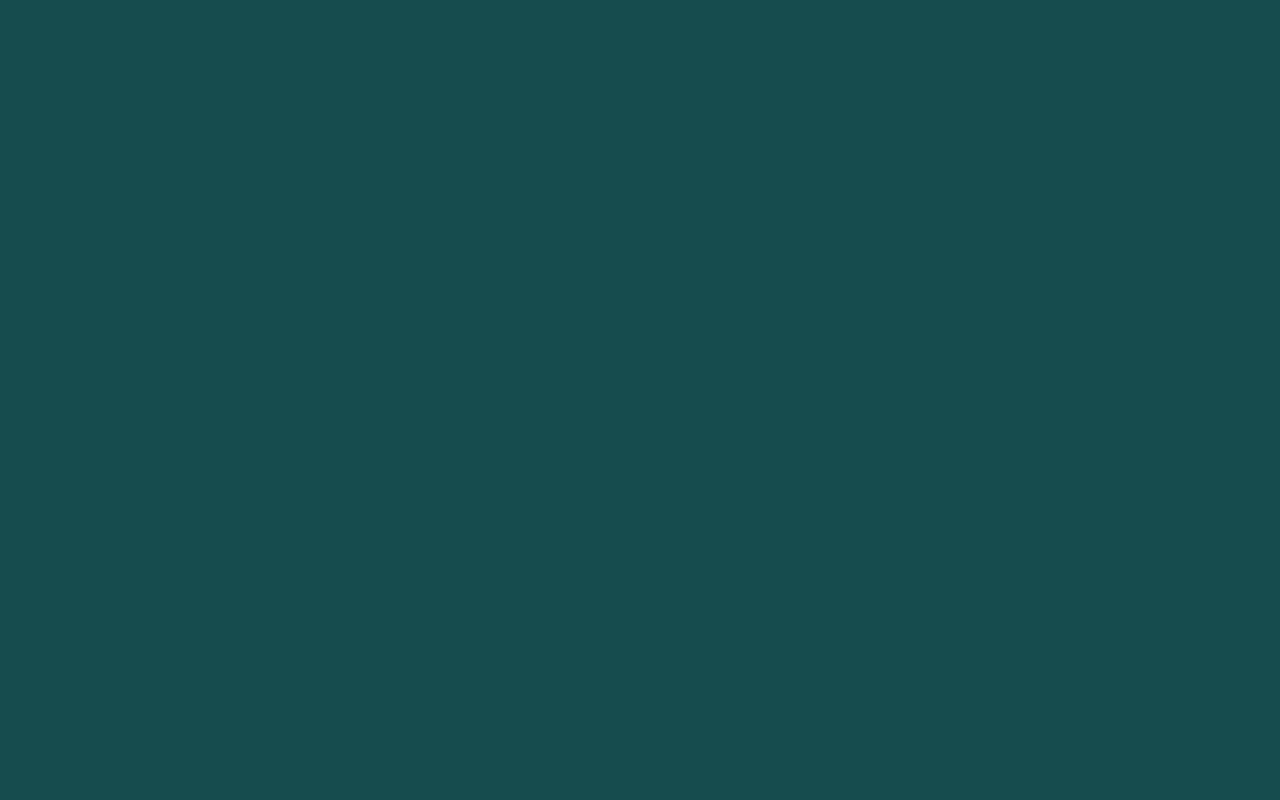
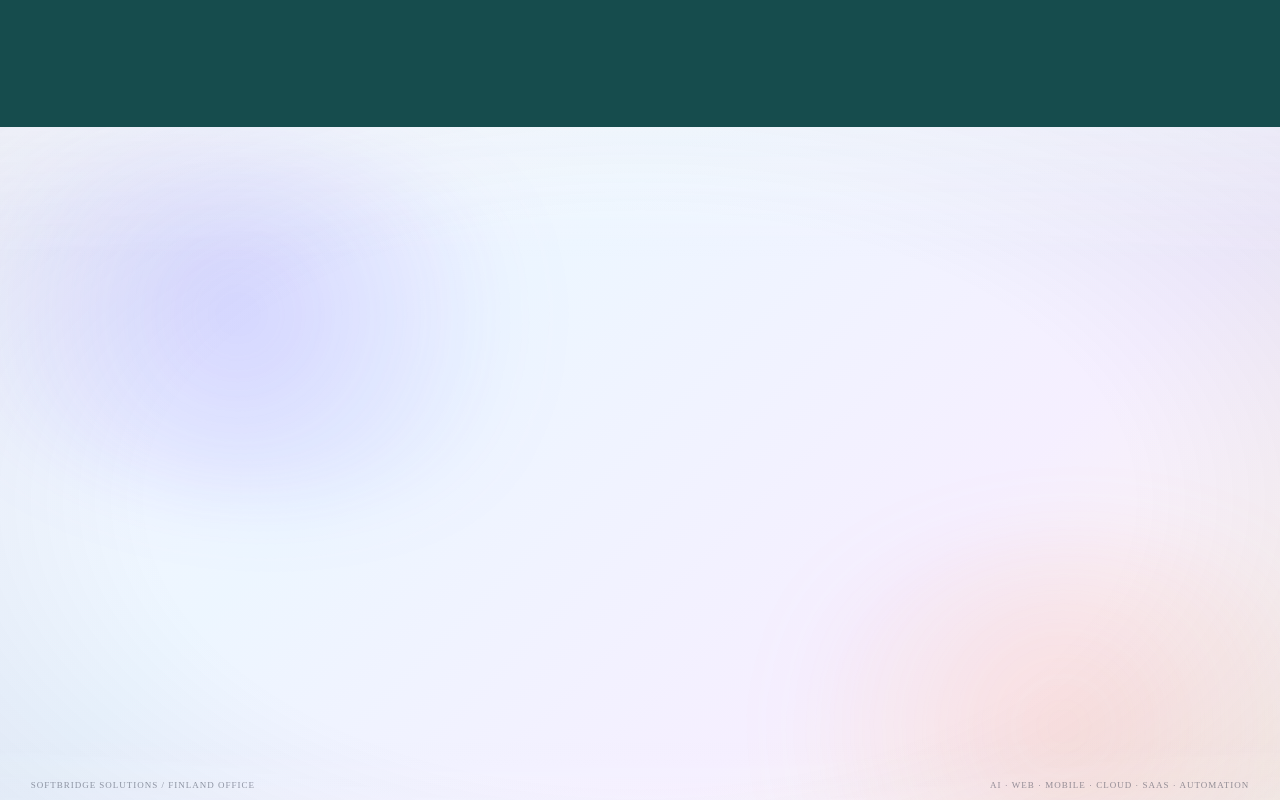
Before and after one commit to Dpehect/Trionn, a Next.js app: page / in a window 1280 px wide. Shown: the part 9820-10620 px from the top of the page. Built offline with nearby package versions, Linux system fonts and the light colour scheme.

Commit message:
Eliminate spacing between section 3 and section 4

```diff
--- a/app/globals.css
+++ b/app/globals.css
@@ -487,18 +487,19 @@
 /* Section 04 — self-running SEO/GEO capability marquee */
 .capability-section {
   position: relative;
-  min-height: 100svh;
+  min-height: auto;
   color: #20283a;
   background: #eef4ff;
   overflow: hidden;
 }
 .capability-section__sticky {
   position: relative;
-  min-height: 100svh;
+  min-height: auto;
+  padding: clamp(32px, 3.5vw, 54px) 0 clamp(32px, 3.5vw, 54px);
   overflow: hidden;
-  display: grid;
-  grid-template-rows: auto 1fr auto;
-  align-items: center;
+  display: flex;
+  flex-direction: column;
+  gap: clamp(24px, 3vw, 40px);
   isolation: isolate;
   background:
     linear-gradient(135deg, #f7f8ff 0%, #edf6ff 34%, #f5efff 67%, #fff4e9 100%);
--- a/components/brand-statement-section.tsx
+++ b/components/brand-statement-section.tsx
@@ -92,9 +92,9 @@ export function BrandStatementSection() {
       ScrollTrigger.create({
         trigger: section,
         start: "top top",
-        end: "+=1800",
+        end: "+=1000",
         pin: true,
-        scrub: 0.4,
+        scrub: 0.3,
         animation: revealTimeline,
         anticipatePin: 1,
         refreshPriority: 1,
```
